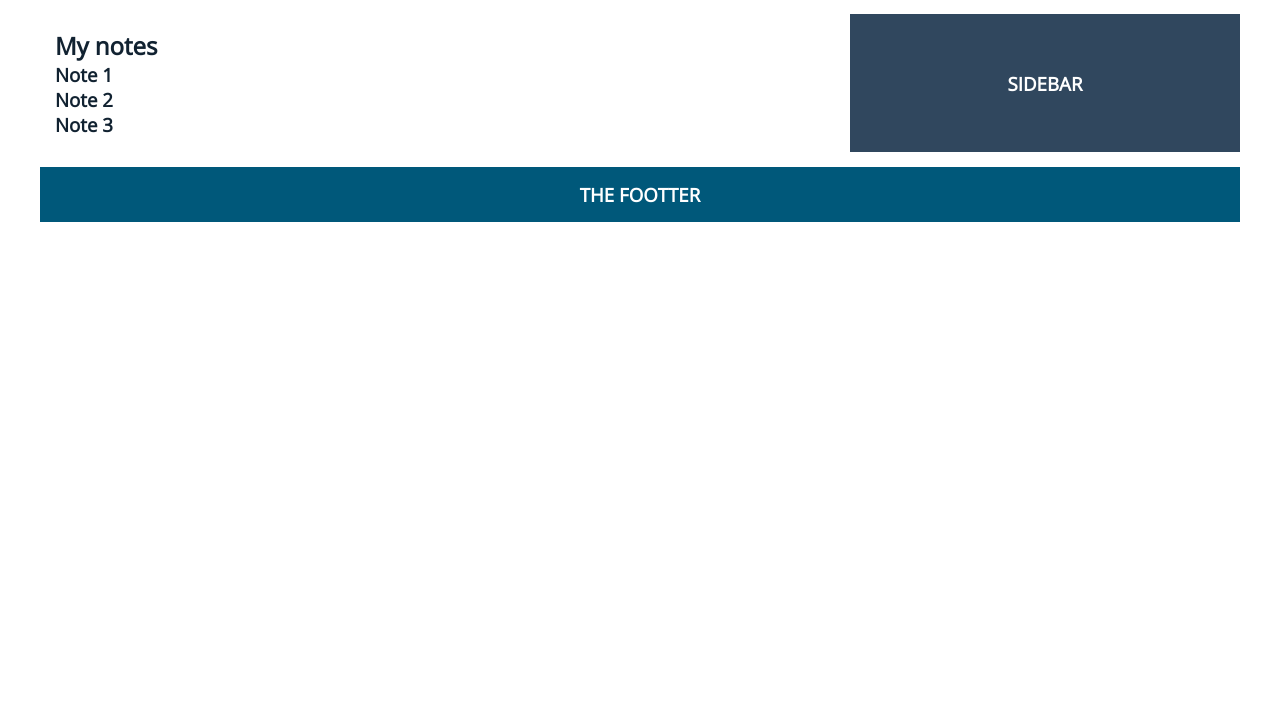
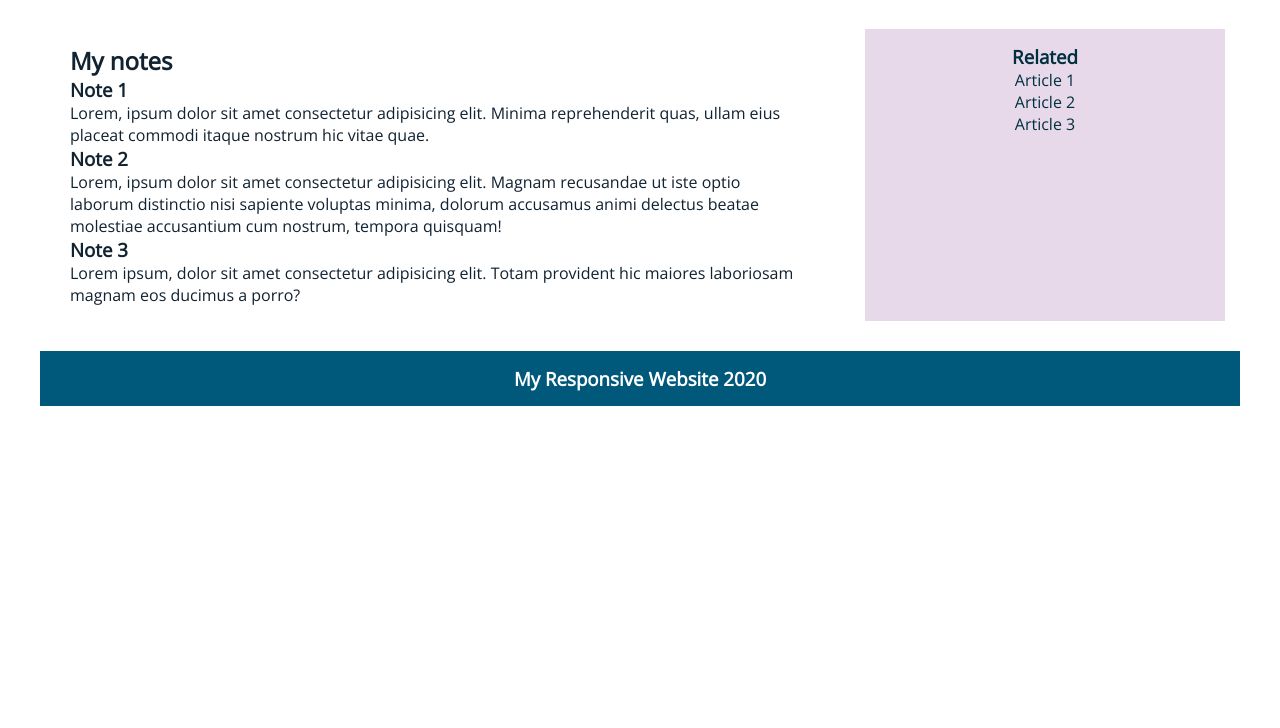
Before and after one commit to victorbalbuena/ResponsiveWebsite, a plain HTML site: page index.html in a window 1280 px wide. Shown: the part 72-800 px from the top of the page. Drawn offline with nearby package versions, Linux system fonts and the light colour scheme.

Commit message:
Sample texts and styles have been added for articles

```diff
--- a/index.html
+++ b/index.html
@@ -21,7 +21,7 @@
         <nav class="nav">
           <!-- <i class="fas fa-desktop"></i> -->
           <div class="logo">
-            <h1>My web</h1>
+            <h1>My wesite</h1>
           </div>
           <ul class="nav-links">
             <li><a href="#">Item 1</a></li>
@@ -41,22 +41,48 @@
           <h2>My notes</h2>
           <article>
             <h3>Note 1</h3>
+            <p>
+              Lorem, ipsum dolor sit amet consectetur adipisicing elit. Minima
+              reprehenderit quas, ullam eius placeat commodi itaque nostrum hic
+              vitae quae.
+            </p>
           </article>
           <article>
             <h3>Note 2</h3>
+            <p>
+              Lorem, ipsum dolor sit amet consectetur adipisicing elit. Magnam
+              recusandae ut iste optio laborum distinctio nisi sapiente voluptas
+              minima, dolorum accusamus animi delectus beatae molestiae
+              accusantium cum nostrum, tempora quisquam!
+            </p>
           </article>
           <article>
             <h3>Note 3</h3>
+            <p>
+              Lorem ipsum, dolor sit amet consectetur adipisicing elit. Totam
+              provident hic maiores laboriosam magnam eos ducimus a porro?
+            </p>
           </article>
         </section>
       </main>
 
       <aside class="sidebar">
-        <h3>SIDEBAR</h3>
+        <h3>Related</h3>
+        <ul>
+          <li>
+            <a href="">Article 1</a>
+          </li>
+          <li>
+            <a href="">Article 2</a>
+          </li>
+          <li>
+            <a href="">Article 3</a>
+          </li>
+        </ul>
       </aside>
 
       <footer class="footer">
-        <h3>THE FOOTTER</h3>
+        <h3>My Responsive Website 2020</h3>
       </footer>
     </div>
 
--- a/styles/main.css
+++ b/styles/main.css
@@ -79,18 +79,27 @@ body {
 }
 .container .content {
   grid-area: content;
+  margin: 15px;
 }
 .container .sidebar {
   grid-column: 3/4;
-  background: #30475e;
-  color: #ffffff;
+  background: #e7d9ea;
+  color: #00303f;
   text-align: center;
-  display: flex;
+  /* display: flex;
   align-items: center;
-  justify-content: center;
+  justify-content: center; */
   min-height: 100px;
+  margin: 15px;
 
   grid-area: sidebar;
+}
+.container .sidebar li {
+  list-style: none;
+}
+.container .sidebar li a {
+  text-decoration: none;
+  color: #00303f;
 }
 .container .footer {
   background: #00587a;
```
